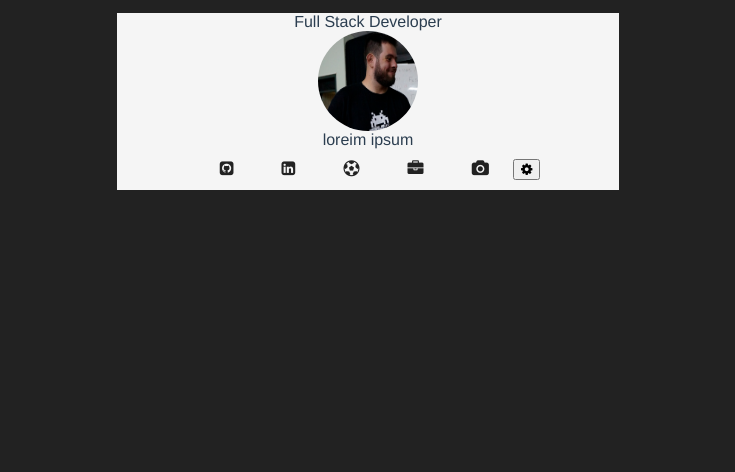
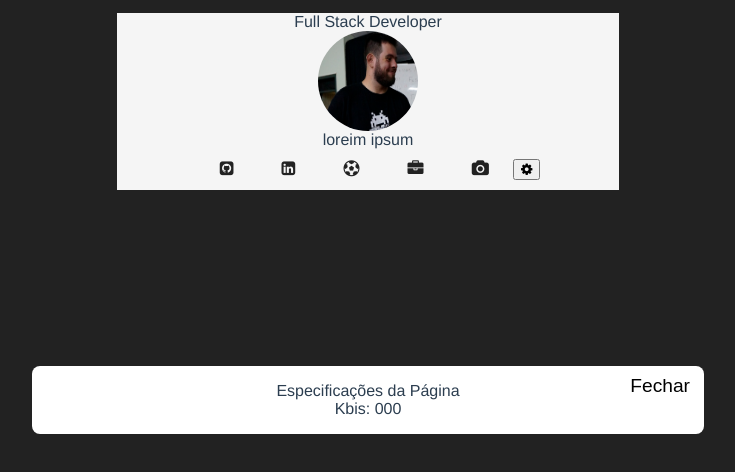
Before and after one commit to RodrigoBaltazar/site-pessoal, a Vue app in the folder app/: page / in a window 1280 px wide. Shown: the top 472 px of the page, without its empty margins (272-1007 px from the left). Built offline with nearby package versions, Linux system fonts and the light colour scheme.

Commit message:
modal funcionando, falta ajustar disposição do elemento

```diff
--- a/app/src/components/BaltazarBackworld.vue
+++ b/app/src/components/BaltazarBackworld.vue
@@ -25,16 +25,18 @@
         <button @click="toggleVisibility">
           <i class="fa fa-gear"></i>
         </button>
-        <div ref="modal" class="modal" v-show="hidden">
-          <div ref="modal-content" class="modal-content">
-            <button @click="closeModal" class="close-btn">Fechar</button>
-            <h2>Especificações da Página</h2>
-            <p>Kbis: 000</p>
+          <div v-show="isVisible">
+            {{ isVisible ? '' : 'hidden' }}
+            <div ref="modal-content" class="modal-content">
+              <button @click="toggleVisibility" class="close-btn">Fechar</button>
+              <h2>Especificações da Página</h2>
+              <p>Kbis: 000</p>
+            </div>
           </div>
         </div>
       </div>
     </div>
- </div>
+ <!-- </div> -->
 
 </template>
 
```
